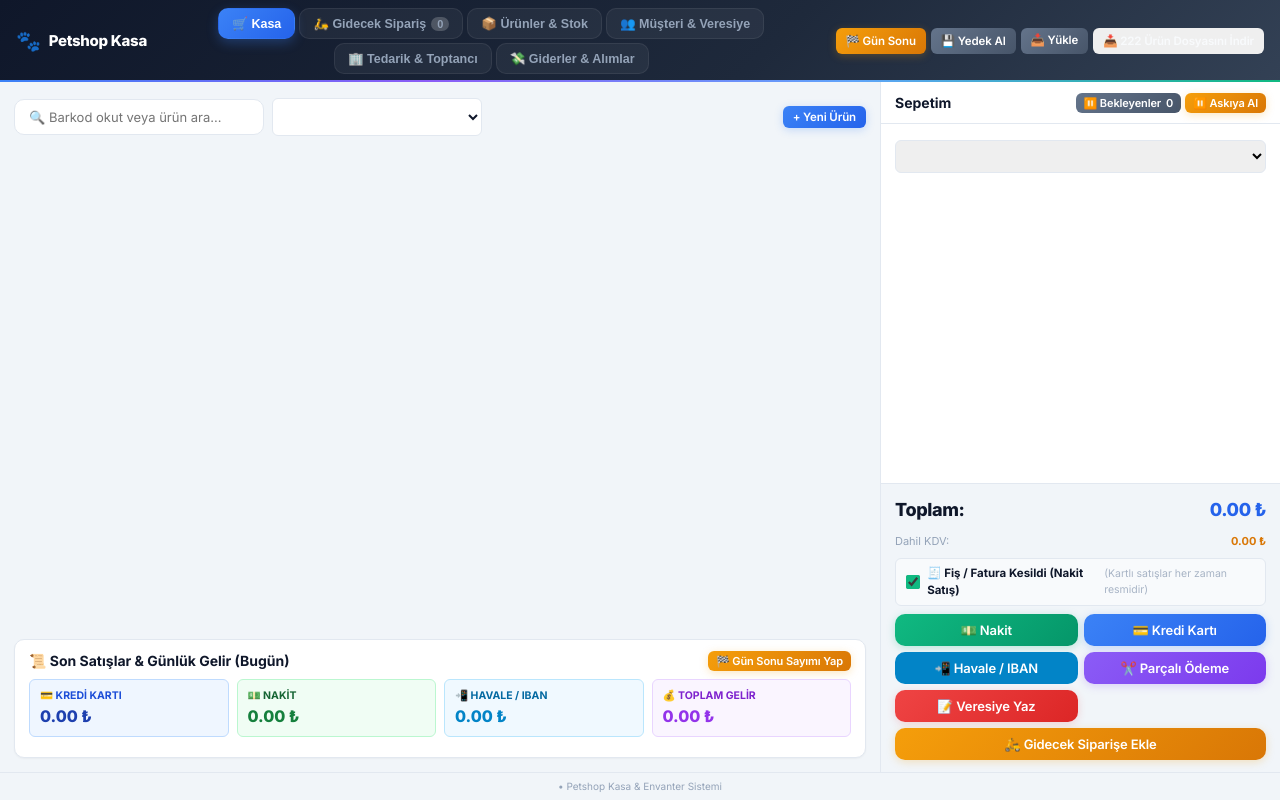
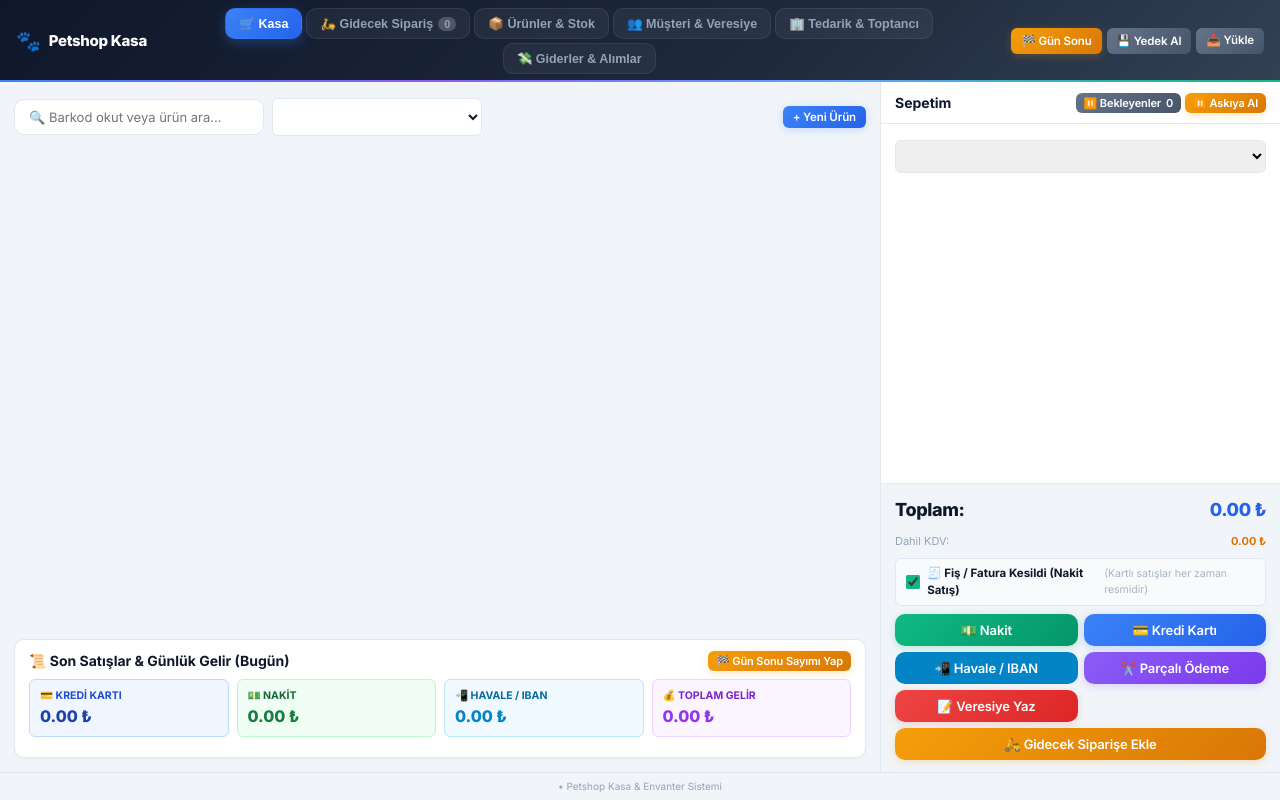
Before and after one commit to qRowLenq/aybars-pos, a plain HTML site: page index.html in a window 1280 px wide. Drawn offline with Linux system fonts and the light colour scheme.

Commit message:
remove 222 backup download button from header

```diff
--- a/index.html
+++ b/index.html
@@ -40,9 +40,6 @@
       <label class="btn btn-ghost btn-sm" style="cursor:pointer; margin:0;" title="İndirdiğiniz veya mevcut yedek JSON dosyasını sisteme yükleyin">
         📥 Yükle <input type="file" style="display:none;" accept=".json" onchange="importData(event)">
       </label>
-      <button class="btn btn-outline btn-sm" onclick="downloadAybars222Backup()" title="222 Ürünün hazır JSON yedek dosyasını bilgisayarınıza veya telefonunuza indirir. 'Yükle' seçeneğinden yükleyebilirsiniz." style="border-color:rgba(255,255,255,0.3); color:#f8fafc; font-weight:600;">
-        📥 222 Ürün Dosyasını İndir
-      </button>
     </div>
   </header>
 
```
